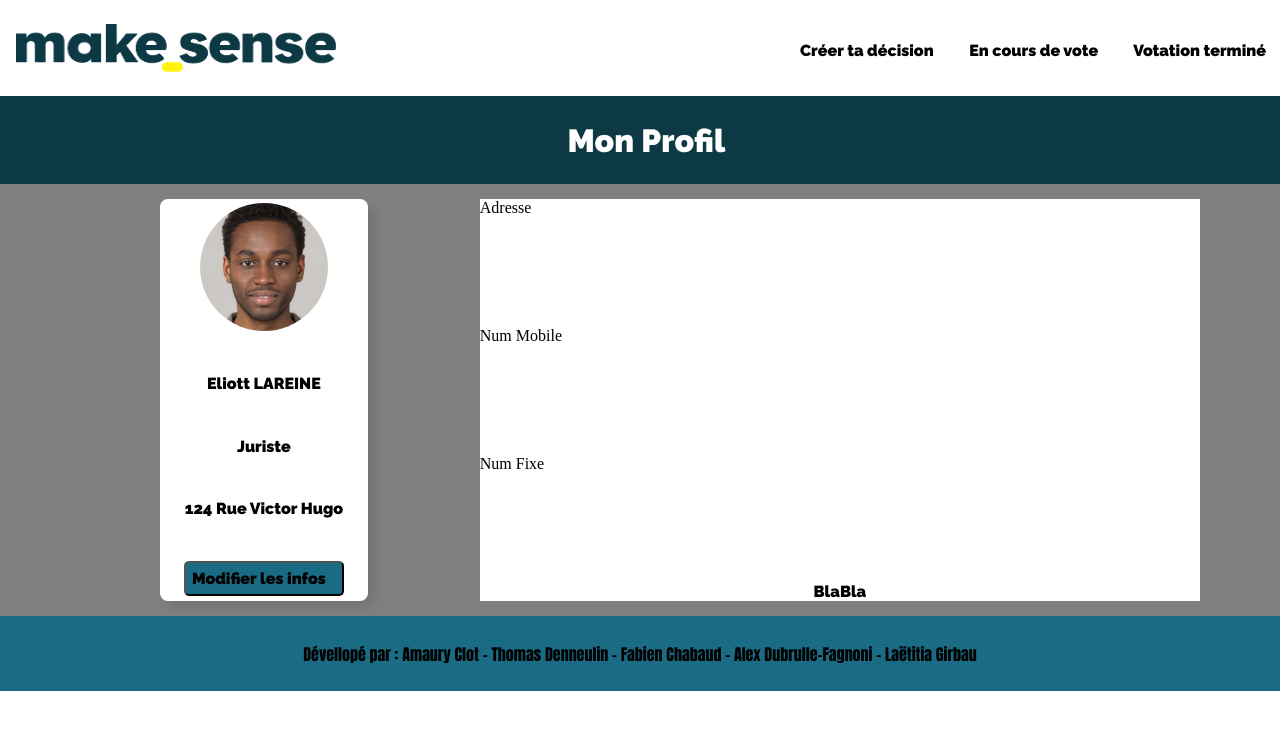
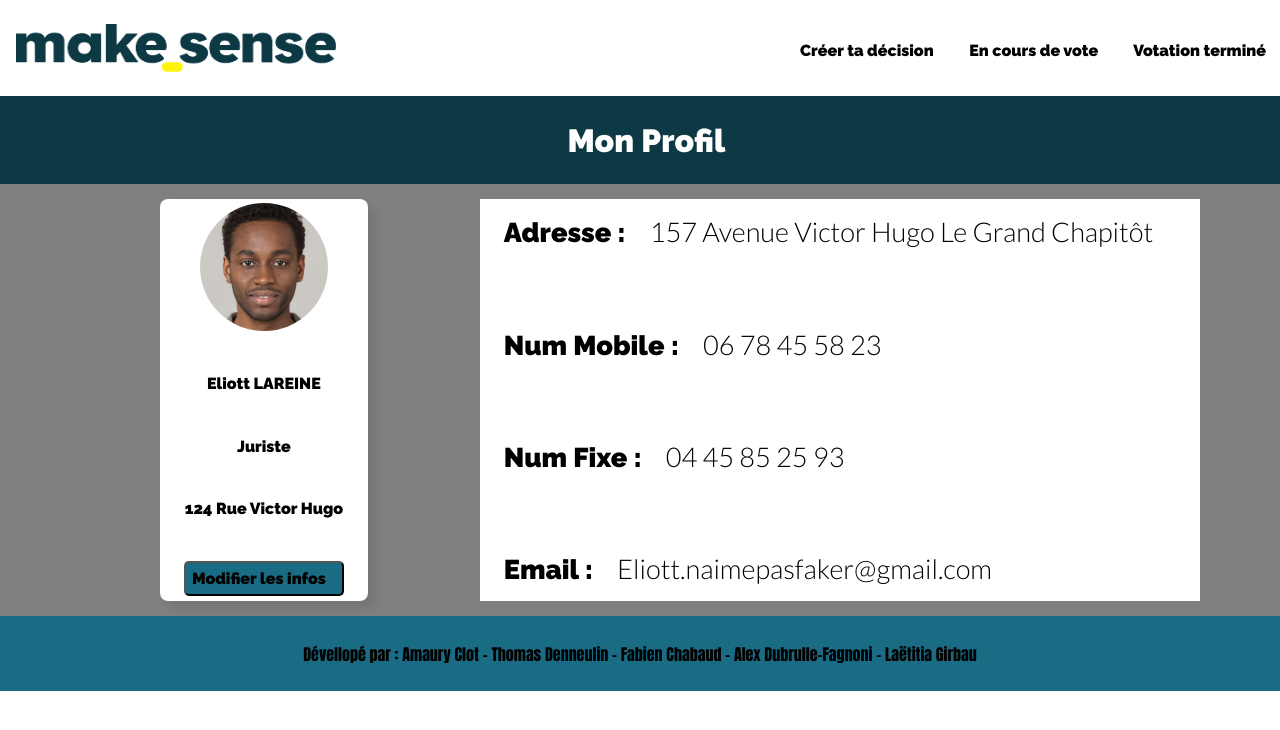
Before and after one commit to AmauryClt/makeDecisionV2, a React (Vite) app in the folder frontend/: page /Profil in a window 1280 px wide. Shown: the top 730 px of the page. Built offline with nearby package versions, Linux system fonts and the light colour scheme.

Commit message:
fin de l'aspect visuel

```diff
--- a/frontend/src/components/Profil.jsx
+++ b/frontend/src/components/Profil.jsx
@@ -17,10 +17,25 @@ export default function profile() {
           </p>
         </div>
         <div className={styles.information}>
-          <p className={styles.adresse}>Adresse</p>
-          <p className={styles.mobile}>Num Mobile</p>
-          <p className={styles.fixe}>Num Fixe</p>
-          <p className={styles.nom}>BlaBla</p>
+          <p className={styles.adresse}>
+            Adresse :
+            <span className={styles.rangements}>
+              157 Avenue Victor Hugo Le Grand Chapitôt
+            </span>
+          </p>
+          <p className={styles.mobile}>
+            Num Mobile :
+            <span className={styles.rangements}>06 78 45 58 23</span>
+          </p>
+          <p className={styles.fixe}>
+            Num Fixe :<span className={styles.rangements}>04 45 85 25 93</span>
+          </p>
+          <p className={styles.email}>
+            Email :
+            <span className={styles.rangements}>
+              Eliott.naimepasfaker@gmail.com
+            </span>
+          </p>
         </div>
       </div>
     </main>
--- a/frontend/src/components/profil.module.scss
+++ b/frontend/src/components/profil.module.scss
@@ -64,7 +64,7 @@
 }
 
 .information{
-  margin-top: 15px;
+  margin-top: 15px  ;
   margin-left: 7rem;
   margin-bottom: 15px;
   margin-right: 5rem;
@@ -74,3 +74,35 @@
   width: 65%;
   background-color: white;
 }
+
+.adresse{
+  font-family: Raleway;
+  font-size: 1.7rem;
+  margin-left: 1.5rem;
+  margin-top: 1rem;
+}
+
+.mobile{
+  font-family: Raleway;
+  font-size: 1.7rem;
+  margin-left: 1.5rem;
+}
+
+.fixe{
+  font-family: Raleway;
+  font-size: 1.7rem;
+  margin-left: 1.5rem;
+}
+
+.email{
+  font-family: Raleway;
+  font-size: 1.7rem;
+  margin-left: 1.5rem;
+  margin-bottom: 1rem;
+}
+
+.rangements{
+  font-family: Lato;
+  font-size: 1.7rem;
+  margin-left: 1.5rem;
+}
```
